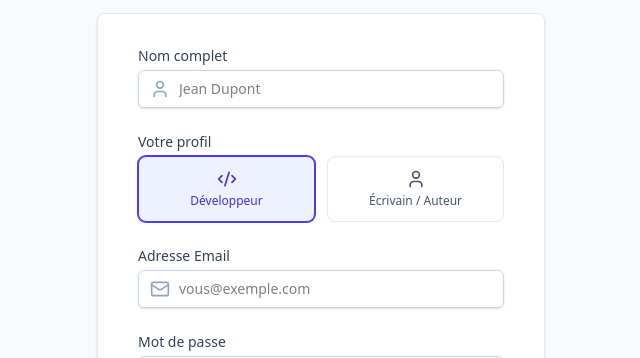
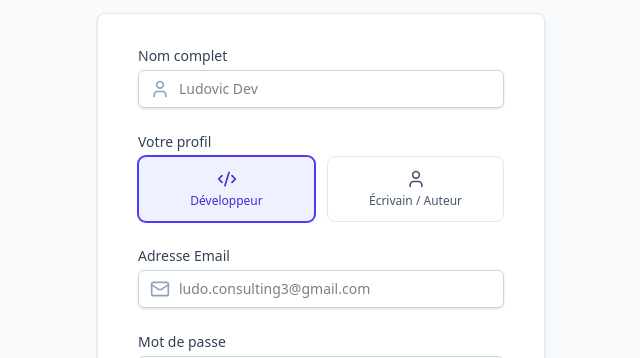
Before and after one commit to Lichtensteiner/R-seau-Social-Dev-Gabon, a React (Vite) app: page /auth in a window 1280 px wide. Both pictures are taken after a click on the button "Pas encore de compte ? S'inscrire". Shown: the part 219-577 px from the top of the page, without its empty margins (319-959 px from the left). Built offline with nearby package versions, Linux system fonts and the light colour scheme; no server answers; the database is empty.

Commit message:
feat: Update placeholder text in AuthPage
Improves user experience by providing more relevant and specific placeholder examples for name and email fields in the authentication page.

```diff
--- a/src/pages/AuthPage.tsx
+++ b/src/pages/AuthPage.tsx
@@ -146,7 +146,7 @@ export default function AuthPage() {
                       value={name}
                       onChange={(e) => setName(e.target.value)}
                       className="focus:ring-indigo-500 focus:border-indigo-500 block w-full pl-10 sm:text-sm border-slate-300 dark:border-dark-border dark:bg-dark-bg dark:text-white rounded-md py-2 border"
-                      placeholder="Jean Dupont"
+                      placeholder="Ludovic Dev"
                     />
                   </div>
                 </div>
@@ -195,7 +195,7 @@ export default function AuthPage() {
                   value={email}
                   onChange={(e) => setEmail(e.target.value)}
                   className="focus:ring-indigo-500 focus:border-indigo-500 block w-full pl-10 sm:text-sm border-slate-300 dark:border-dark-border dark:bg-dark-bg dark:text-white rounded-md py-2 border"
-                  placeholder="vous@exemple.com"
+                  placeholder="ludo.consulting3@gmail.com"
                 />
               </div>
             </div>
```
